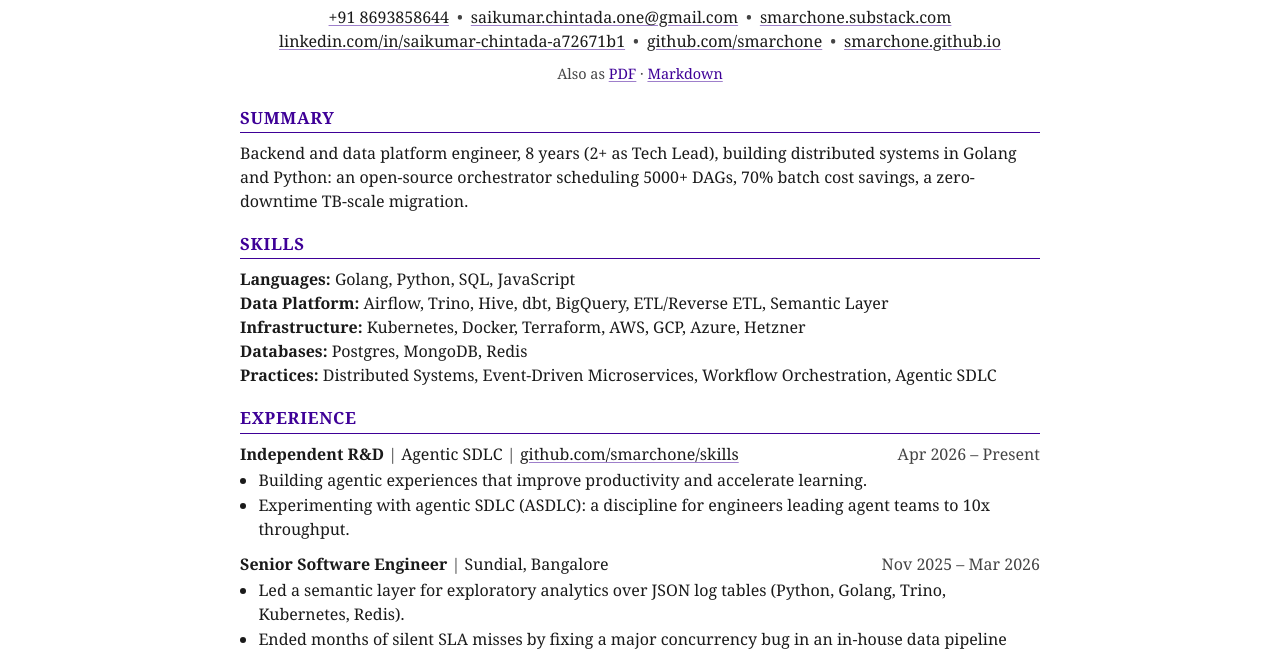
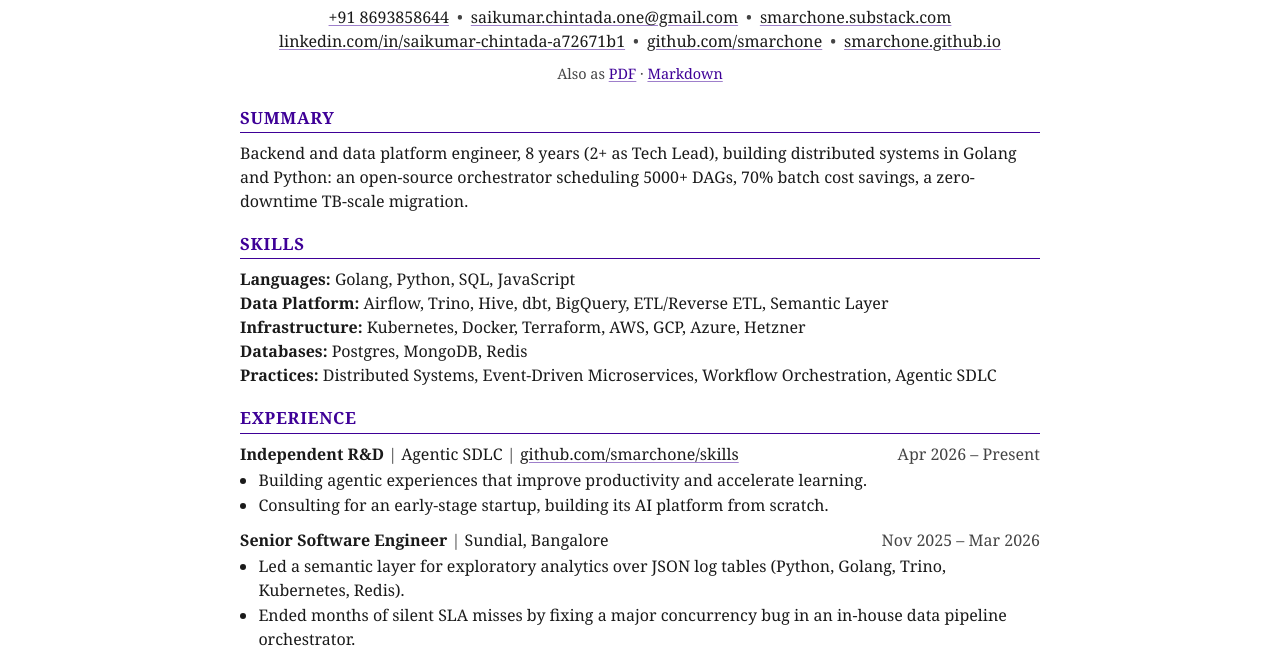
Before and after one commit to smarchone/resume, a plain HTML site: page docs/index.html in a window 1280 px wide. Shown: the part 120-775 px from the top of the page. Drawn offline with Linux system fonts and the light colour scheme.

Commit message:
update nov

```diff
--- a/docs/index.html
+++ b/docs/index.html
@@ -213,7 +213,7 @@
       </div>
       <ul>
         <li>Building agentic experiences that improve productivity and accelerate learning.</li>
-        <li>Experimenting with agentic SDLC (ASDLC): a discipline for engineers leading agent teams to 10x throughput.</li>
+        <li>Consulting for an early-stage startup, building its AI platform from scratch.</li>
       </ul>
     </article>
 
```
Also changed, not shown: 4 other files.
